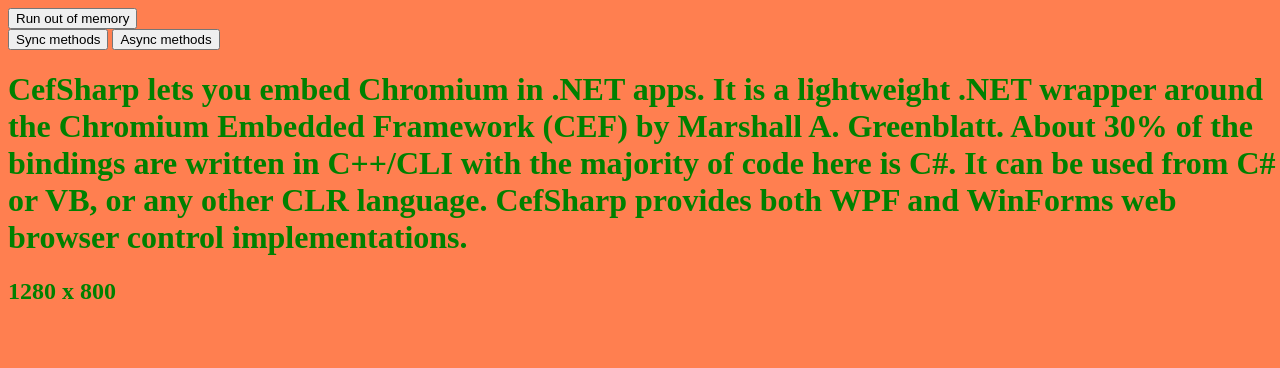
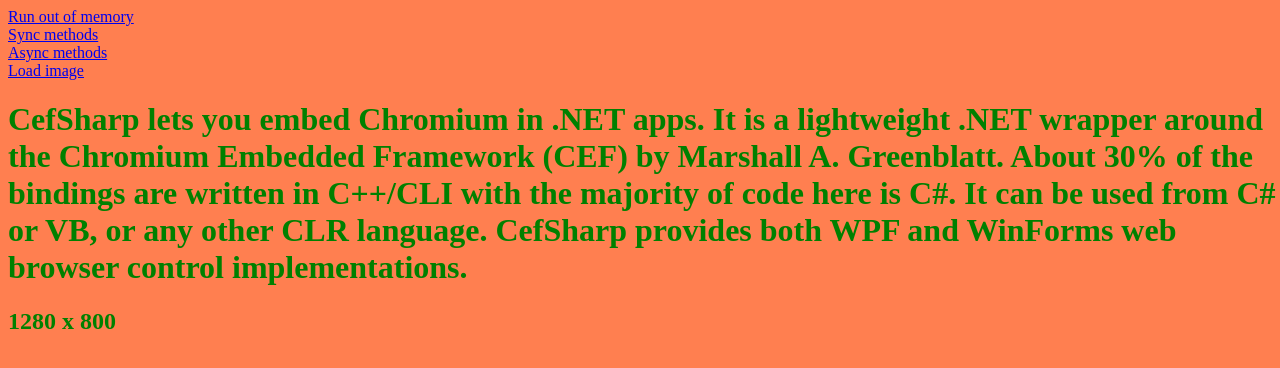
Before and after one commit to kiewic/cefsharp-demo, a plain HTML site: page CefSharpApp/index.html in a window 1280 px wide. Drawn offline with Linux system fonts and the light colour scheme.

Commit message:
Add link to load image, and convert buttons into links

```diff
--- a/CefSharpApp/index.html
+++ b/CefSharpApp/index.html
@@ -19,8 +19,10 @@
     </head>
     <body>
         <div class="container">
-            <div><button id="memoryButton">Run out of memory</button> <span id="memoryText"></span></div>
-            <div><button id="syncButton">Sync methods</button> <button id="asyncButton">Async methods</button></div>
+            <div><a href="#" id="memoryButton">Run out of memory</a> <span id="memoryText"></span></div>
+            <div><a href="#" id="syncButton">Sync methods</a></div>
+            <div><a href="#" id="asyncButton">Async methods</a></div>
+            <div><a href="#" id="imageButton">Load image</a> <img id="testImage" /></div>
             <h1>
                 CefSharp lets you embed Chromium in .NET apps. It is a lightweight .NET wrapper around the
                 Chromium Embedded Framework (CEF) by Marshall A. Greenblatt. About 30% of the bindings are
@@ -81,7 +83,7 @@
 
                         window.coolGuidGenerator2.validateGuid("hello").then(function (result) {
                             console.log(result);
-                        }).catch (function (e) {
+                        }).catch(function (e) {
                             console.log(e);
                         });
                     });
@@ -102,6 +104,10 @@
                         console.log(msg);
                     });
                 })();
+
+                document.getElementById("imageButton").addEventListener("click", function () {
+                    document.getElementById("testImage").src = "https://httpbin.org/image/png";
+                });
             </script>
         </div>
     </body>
```
